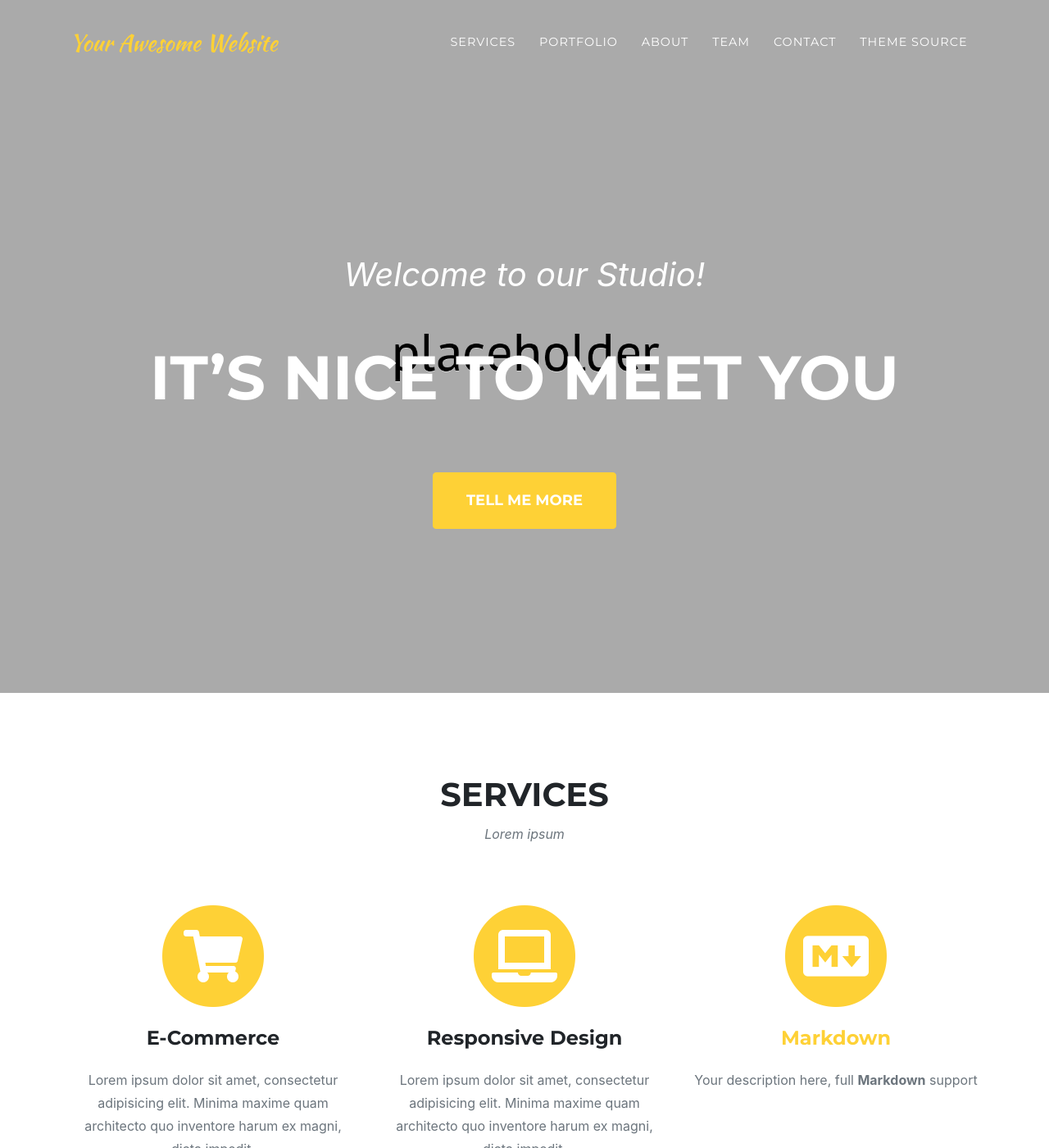
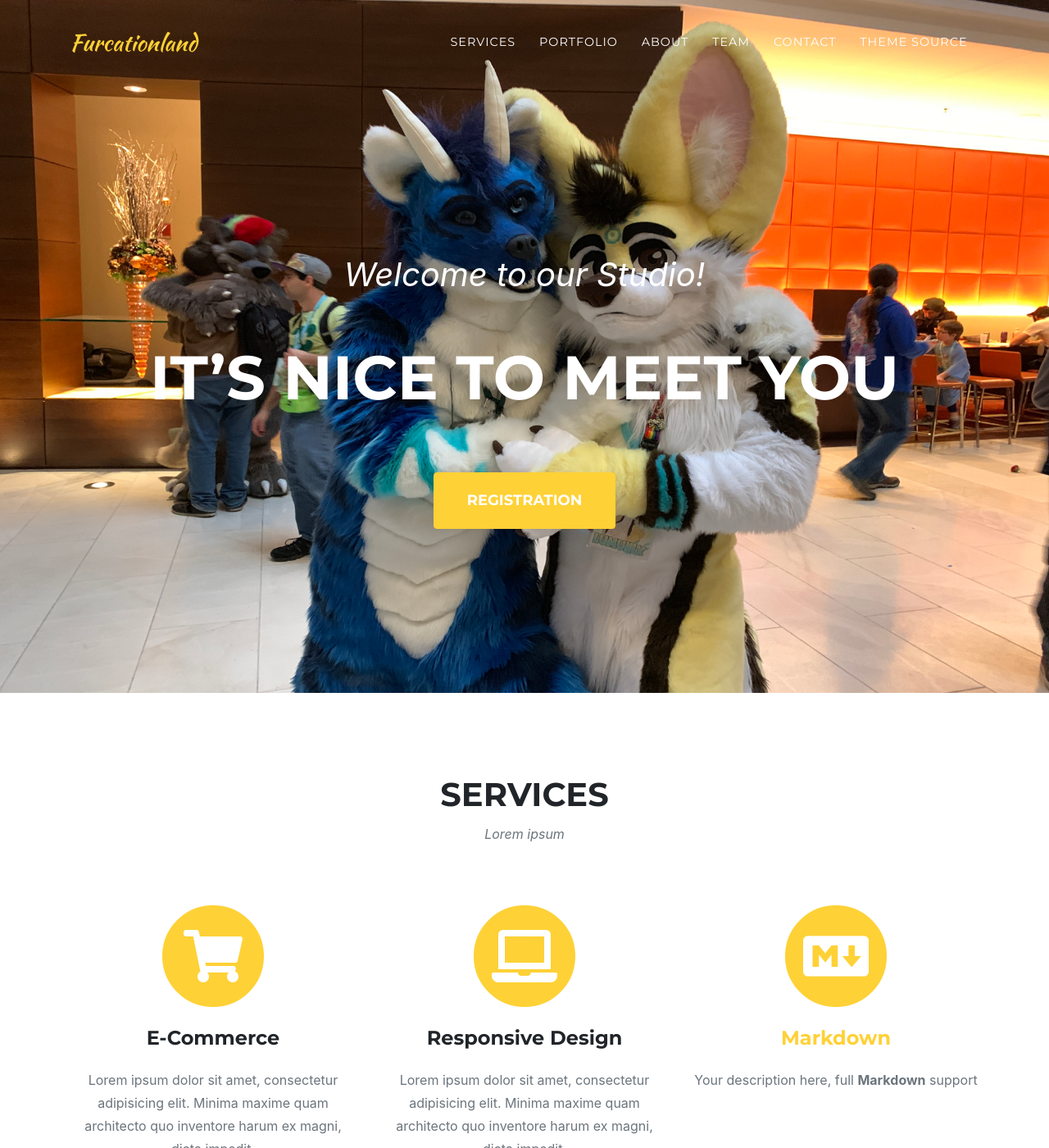
Before and after one commit to Lumunix/Furcationland, a Jekyll site: the page built from index.md, in a window 1280 px wide and 1400 px high. Shown: the whole window at 82% size. Built offline with Jekyll 4.4.1, drawn with Linux system fonts in a browser that asks for light colours; some web fonts are replaced; some of the changed text lies outside the part shown.

Commit message:
adding new

```diff
--- a/_config.yml
+++ b/_config.yml
@@ -16,10 +16,10 @@ theme: jekyll-agency
 url    : "" # the base hostname & protocol for your site, e.g. http://example.com
 baseurl: "" # the subpath of your site, e.g. /blog
 
-title      : Your Awesome Website
+title      : Furcationland
 email      : your-email@example.com #this is also the email contact forms will go to
-description: "Site description"
-author     : Your Name
+description: "Furcationland Website"
+author     :
 # logo:     #optional, defaults to site title
   # path: assets\img\clients\creative-market.jpg
   # height: 60 #height in px, defaults to 52px
--- a/_data/sitetext.yml
+++ b/_data/sitetext.yml
@@ -13,7 +13,7 @@ en: &DEFAULT_EN
   header:
     title: Welcome to our Studio!
     text: It's Nice To Meet You
-    button: Tell Me More
+    button: Registration
     buttonlink: "#services"
 
   services:
--- a/_data/style.yml
+++ b/_data/style.yml
@@ -4,7 +4,7 @@
 #black: "#000"
 
 #Image Customization
-header-image: "../img/header.png"
+header-image: "../img/header.jpeg"
 contact-image: "../img/contact.png"
 
 #Font Awesome icon for portfolio grid when an item is hovered over
```
Also changed, not shown: assets/img/header.jpeg (added).
